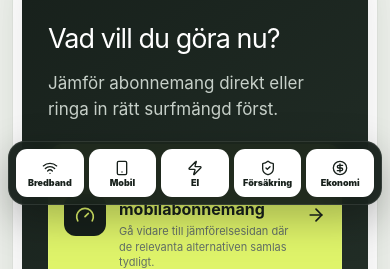
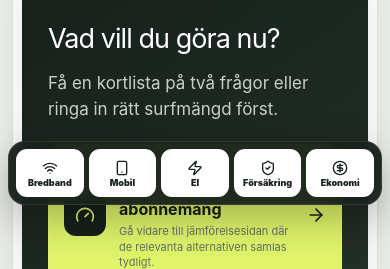
Before and after one commit to arvidlandin-cpu/sankkostnaden, a Next.js app: page /mobil/billigaste-mobilabonnemanget in a window 390 px wide. Shown: the part 631-900 px from the top of the page. Built offline with nearby package versions, Linux system fonts and the light colour scheme.

Commit message:
Make mobile gateway promise guided shortlist

```diff
--- a/components/DecisionGateway.tsx
+++ b/components/DecisionGateway.tsx
@@ -6,7 +6,7 @@ type Props={category:PartnerCategory;compact?:boolean;intent?:PartnerIntent;curr
 
 const config={
   bredband:{title:'Vad vill du göra nu?',intro:'Gå direkt till jämförelsen eller få hjälp att välja rätt hastighet först.',direct:'Jämför bredband',help:'Hjälp mig välja hastighet',helpHref:'/bredband/vilken-hastighet-behover-jag/',fallback:'/bredband/bredband-pa-min-adress/'},
-  mobil:{title:'Vad vill du göra nu?',intro:'Jämför abonnemang direkt eller ringa in rätt surfmängd först.',direct:'Jämför mobilabonnemang',help:'Hjälp mig välja surf',helpHref:'/mobil/hur-mycket-surf-behover-jag/',fallback:'/mobil/billigaste-mobilabonnemanget/'},
+  mobil:{title:'Vad vill du göra nu?',intro:'Få en kortlista på två frågor eller ringa in rätt surfmängd först.',direct:'Hitta relevanta abonnemang',help:'Hjälp mig välja surf',helpHref:'/mobil/hur-mycket-surf-behover-jag/',fallback:'/mobil/billigaste-mobilabonnemanget/'},
   forsakring:{title:'Vad vill du göra nu?',intro:'Jämför rätt typ av försäkring eller kontrollera skyddet först.',direct:'Jämför försäkring',help:'Kontrollera mitt skydd',helpHref:'/forsakring/hemforsakring-skyddskoll/',fallback:'/forsakring/jamfor-forsakring/'},
   el:{title:'Vad vill du göra nu?',intro:'Jämför elalternativ direkt eller välj avtalsform först.',direct:'Jämför elavtal',help:'Hjälp mig välja avtalsform',helpHref:'/elavtal/vilket-elavtal-passar-mig/',fallback:'/elavtal/jamfor-elavtal/'},
   ekonomi:{title:'Vad vill du göra nu?',intro:'Jämför låneerbjudanden eller börja med att se hushållets helhet.',direct:'Jämför privatlån',help:'Se hushållets kostnader',helpHref:'/verktyg/hushallskostnadskollen/',fallback:'/ekonomi/'},
@@ -29,7 +29,7 @@ export default function DecisionGateway({category,compact=false,intent,currentPa
           <span className='gatewayIcon'><Gauge size={20}/></span><div><small>JÄMFÖR NU</small><strong>{directLabel}</strong><p>Fortsätt hos {onePartner.name} för aktuella villkor.</p></div><ArrowUpRight size={20}/>
         </a>:
         <a className='gatewayPath gatewayDirect' href={directHref}>
-          <span className='gatewayIcon'><Gauge size={20}/></span><div><small>JÄMFÖR NU</small><strong>{directLabel}</strong><p>{active.length>1?(samePage?'Se de relevanta partneralternativen längre ned på sidan.':'Gå vidare till jämförelsesidan där de relevanta alternativen samlas tydligt.'):'Gå vidare till jämförelsen och se vad som är relevant för ditt behov.'}</p></div><ArrowRight size={20}/>
+          <span className='gatewayIcon'><Gauge size={20}/></span><div><small>JÄMFÖR NU</small><strong>{directLabel}</strong><p>{active.length>1?(samePage?(category==='mobil'?'Svara på två frågor och få tre relevanta partneralternativ.':'Se de relevanta partneralternativen längre ned på sidan.'):'Gå vidare till jämförelsesidan där de relevanta alternativen samlas tydligt.'):'Gå vidare till jämförelsen och se vad som är relevant för ditt behov.'}</p></div><ArrowRight size={20}/>
         </a>}
       <Link className='gatewayPath' href={cfg.helpHref}><span className='gatewayIcon'><Compass size={20}/></span><div><small>HJÄLP MIG VÄLJA</small><strong>{cfg.help}</strong><p>Några snabba frågor hjälper dig att välja rätt nivå innan du jämför pris.</p></div><ArrowRight size={20}/></Link>
     </div>
```
